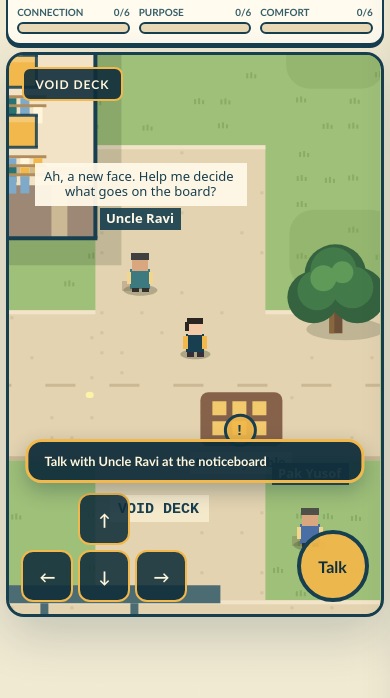
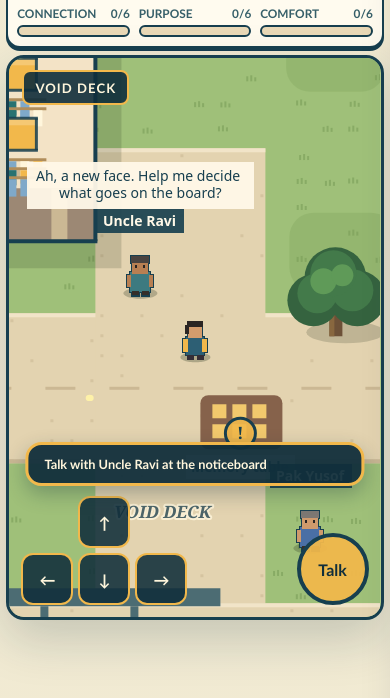
Before and after one commit to ming3465/Tencent-Hackathon-9Aug, a website built with Vite: page index.html in a window 390 px wide. Both pictures are taken after a click on the button "Begin a neighbourhood day". Shown: the part 68-766 px from the top of the page. Built offline with nearby package versions, Linux system fonts and the light colour scheme.

Commit message:
Micro-polish pass and handoff-ready improvement backlog
Typography: the three monospace text styles read as debug output, so district
labels are now quiet italic estate signage with a cream halo, world consequence
labels use the UI face, and every in-world string is at least 14px. The smallest
UI sizes were raised toward the floor docs/ACCESSIBILITY.md promises. The "OK"
completion badge was placeholder text at 10px and is now a check glyph at 18px.

Characters: everyone now carries the same ink outline weight the buildings use,
has eyes, and arms in their own skin tone rather than the shared gold bars that
read as luggage. Eight residents across four skin tones, and the player is no
longer the palest person in the estate - which mattered for a game whose pitch
is elder visibility.

Touch: the prompt's Interact button is hidden on coarse pointers, where the
d-pad's Talk button already does the same job. A tablet was showing three ways
to interact at once.

docs/IMPROVEMENTS.md is restructured for handoff to other agents: how to use it,
the project constraints that must never be broken, the verification gate, and an
"already done" table so nobody redoes landed work.

65 tests, 21/21 browser smoke.

Co-Authored-By: Claude Opus 5 (1M context) <noreply@anthropic.com>

```diff
--- a/index.html
+++ b/index.html
@@ -361,7 +361,7 @@
 
       .brand-lockup span {
         color: var(--coral);
-        font-size: 0.72rem;
+        font-size: 0.8rem;
         font-weight: 900;
         letter-spacing: 0.12em;
         text-transform: uppercase;
@@ -383,7 +383,7 @@
         gap: 0.5rem;
         margin-bottom: 0.28rem;
         color: var(--ink-soft);
-        font-size: 0.72rem;
+        font-size: 0.8rem;
         font-weight: 900;
         text-transform: uppercase;
       }
@@ -465,7 +465,7 @@
         background: rgba(16, 46, 59, 0.9);
         border: 2px solid var(--gold);
         border-radius: 8px;
-        font-size: 0.75rem;
+        font-size: 0.82rem;
         font-weight: 900;
         letter-spacing: 0.08em;
         text-transform: uppercase;
@@ -575,7 +575,7 @@
       .journal-header p {
         margin: 0 0 0.25rem;
         color: var(--gold);
-        font-size: 0.7rem;
+        font-size: 0.78rem;
         font-weight: 900;
         letter-spacing: 0.12em;
         text-transform: uppercase;
@@ -621,7 +621,7 @@
         background: var(--sand);
         border: 2px solid var(--ink);
         border-radius: 50%;
-        font-size: 0.67rem;
+        font-size: 0.82rem;
         font-weight: 900;
       }
 
@@ -638,7 +638,7 @@
       .journal-item p {
         margin: 0;
         color: var(--ink-soft);
-        font-size: 0.76rem;
+        font-size: 0.82rem;
         line-height: 1.35;
       }
 
@@ -649,7 +649,7 @@
         color: var(--cream);
         background: var(--teal);
         border: 2px solid var(--ink);
-        font-size: 0.72rem;
+        font-size: 0.8rem;
       }
 
       .evening-card {
@@ -696,7 +696,7 @@
 
       .sound-row label {
         color: var(--ink-soft);
-        font-size: 0.76rem;
+        font-size: 0.82rem;
         font-weight: 800;
       }
 
@@ -715,7 +715,7 @@
       .sound-note {
         margin: 0.55rem 0 0;
         color: var(--ink-soft);
-        font-size: 0.68rem;
+        font-size: 0.78rem;
         line-height: 1.4;
       }
 
@@ -762,7 +762,7 @@
       .dialog-kicker {
         margin: 0 0 0.35rem;
         color: var(--coral);
-        font-size: 0.72rem;
+        font-size: 0.8rem;
         font-weight: 900;
         letter-spacing: 0.12em;
         text-transform: uppercase;
@@ -802,7 +802,7 @@
       .dialog-progress {
         margin: 0.25rem 0 0;
         color: var(--ink-soft);
-        font-size: 0.68rem;
+        font-size: 0.78rem;
         font-weight: 800;
         letter-spacing: 0.14em;
         text-transform: uppercase;
@@ -1022,7 +1022,7 @@
 
       .summary-stat span {
         color: var(--ink-soft);
-        font-size: 0.7rem;
+        font-size: 0.78rem;
         font-weight: 900;
         text-transform: uppercase;
       }
@@ -1141,7 +1141,7 @@
         .brand-lockup span { display: none; }
         .brand-lockup strong { font-size: 1.15rem; }
         .icon-button { padding: 0.45rem 0.55rem; }
-        .meter-label { font-size: 0.62rem; }
+        .meter-label { font-size: 0.74rem; }
 
         .world-shell {
           height: min(67dvh, 610px);
@@ -1186,6 +1186,19 @@
       @media (pointer: coarse) {
         .touch-controls {
           display: flex;
+        }
+
+        /*
+         * Once the d-pad and its Talk button are on screen, the prompt's own
+         * Interact button is a third way to do the same thing. On a tablet all
+         * three were showing at once.
+         */
+        .interact-button {
+          display: none;
+        }
+
+        .interaction-prompt {
+          justify-content: flex-start;
         }
       }
 
--- a/src/game/sandboxScene.ts
+++ b/src/game/sandboxScene.ts
@@ -384,7 +384,7 @@ export class SandboxScene extends Phaser.Scene {
 
     marker.ring.setFillStyle(0x3f7a57, 0.95);
     marker.ring.setStrokeStyle(4, 0xf4d58d, 1);
-    marker.badge.setText("OK").setFontSize(10);
+    marker.badge.setText("\u2713").setFontSize(18);
     marker.label.setText(`${marker.label.text.replace("  DONE", "")}  DONE`);
 
     const resident = this.residentByActivity.get(activityId);
@@ -452,8 +452,13 @@ export class SandboxScene extends Phaser.Scene {
     if (!this.textures.exists("player")) {
       const graphics = this.make.graphics({ x: 0, y: 0 });
       graphics.fillStyle(INK, 1);
+      graphics.fillRect(6, 19, 20, 20);
+      graphics.fillRect(8, 6, 16, 16);
+      graphics.fillRect(3, 21, 7, 15);
+      graphics.fillRect(22, 21, 7, 15);
+      graphics.fillStyle(0x2d5f74, 1);
       graphics.fillRect(7, 20, 18, 18);
-      graphics.fillStyle(0xf4c9a8, 1);
+      graphics.fillStyle(0xd39c6d, 1);
       graphics.fillRect(9, 7, 14, 14);
       graphics.fillStyle(0x2a2523, 1);
       graphics.fillRect(8, 4, 16, 6);
@@ -468,33 +473,59 @@ export class SandboxScene extends Phaser.Scene {
       graphics.destroy();
     }
 
-    this.createResidentTexture("resident-mei", 0xc85c5c, 0x2a2523);
-    this.createResidentTexture("resident-ravi", 0x3d7a80, 0x404040);
-    this.createResidentTexture("resident-siti", 0x7b5aa6, 0x4c3b5f);
-    this.createResidentTexture("resident-seng", 0x8a6b3d, 0x35302b);
-    this.createResidentTexture("resident-rosnah", 0x2f7d5f, 0x2a2523);
-    this.createResidentTexture("resident-yusof", 0x4a6fa5, 0x50504a);
-    this.createResidentTexture("resident-meng", 0xd98a3c, 0x3a3a3a);
-    this.createResidentTexture("resident-weiling", 0xc76a9a, 0x241f1c);
+    this.createResidentTexture("resident-mei", 0xc85c5c, 0x6b6560, 0xe3b58c);
+    this.createResidentTexture("resident-ravi", 0x3d7a80, 0x4a4340, 0xb87f52);
+    this.createResidentTexture("resident-siti", 0x7b5aa6, 0x4c3b5f, 0xcf9a6c);
+    this.createResidentTexture("resident-seng", 0x8a6b3d, 0x8d8880, 0xe8c49b);
+    this.createResidentTexture("resident-rosnah", 0x2f7d5f, 0x2a2523, 0xa8703f);
+    this.createResidentTexture("resident-yusof", 0x4a6fa5, 0x7d7873, 0xcf9a6c);
+    this.createResidentTexture("resident-meng", 0xd98a3c, 0x5a5550, 0xe3b58c);
+    this.createResidentTexture("resident-weiling", 0xc76a9a, 0x241f1c, 0xecc6a0);
   }
 
-  private createResidentTexture(key: string, shirtColour: number, hairColour: number): void {
+  /**
+   * Residents share one builder but not one look: each carries its own skin
+   * tone, and everyone gets the same ink outline weight the buildings use, so
+   * people stop reading as pasted in from another game.
+   */
+  private createResidentTexture(
+    key: string,
+    shirtColour: number,
+    hairColour: number,
+    skinColour: number
+  ): void {
     if (this.textures.exists(key)) return;
     const graphics = this.make.graphics({ x: 0, y: 0 });
-    graphics.fillStyle(0x6b4f3f, 0.25);
-    graphics.fillEllipse(4, 37, 34, 10);
+
+    // Ink silhouette first; every coloured shape sits one pixel inside it.
+    graphics.fillStyle(INK, 1);
+    graphics.fillRect(7, 19, 22, 22);
+    graphics.fillRect(4, 22, 6, 14);
+    graphics.fillRect(26, 22, 6, 14);
+    graphics.fillRect(9, 6, 18, 17);
+    graphics.fillRect(8, 3, 20, 9);
+    graphics.fillRect(9, 38, 9, 6);
+    graphics.fillRect(19, 38, 9, 6);
+
     graphics.fillStyle(shirtColour, 1);
     graphics.fillRect(8, 20, 20, 20);
-    graphics.fillStyle(0xd9a77f, 1);
+
+    graphics.fillStyle(skinColour, 1);
     graphics.fillRect(10, 7, 16, 15);
+    graphics.fillRect(5, 23, 4, 12);
+    graphics.fillRect(27, 23, 4, 12);
+
     graphics.fillStyle(hairColour, 1);
     graphics.fillRect(9, 4, 18, 7);
-    graphics.fillStyle(0xf4d58d, 1);
-    graphics.fillRect(5, 23, 4, 12);
-    graphics.fillRect(27, 23, 4, 12);
+
+    graphics.fillStyle(0x2a2523, 1);
+    graphics.fillRect(13, 13, 2, 3);
+    graphics.fillRect(21, 13, 2, 3);
+
     graphics.fillStyle(0x352f2a, 1);
     graphics.fillRect(10, 39, 7, 4);
     graphics.fillRect(20, 39, 7, 4);
+
     graphics.generateTexture(key, 36, 44);
     graphics.destroy();
   }
@@ -1007,11 +1038,11 @@ export class SandboxScene extends Phaser.Scene {
   private addChoiceLabel(x: number, y: number, text: string, depth: number): void {
     this.add.text(x, y, text, {
       color: "#fff6dc",
-      fontFamily: "ui-monospace, monospace",
-      fontSize: "12px",
+      fontFamily: "system-ui, -apple-system, sans-serif",
+      fontSize: "14px",
       fontStyle: "bold",
       backgroundColor: "#173f4fe8",
-      padding: { x: 6, y: 3 },
+      padding: { x: 8, y: 4 },
     }).setOrigin(0.5, 0).setDepth(depth);
   }
 
@@ -1044,14 +1075,19 @@ export class SandboxScene extends Phaser.Scene {
   }
 
   private addMapLabel(x: number, y: number, text: string): void {
-    this.add.text(x, y, text, {
-      color: "#173f4f",
-      fontFamily: "ui-monospace, monospace",
-      fontSize: "15px",
-      fontStyle: "bold",
-      backgroundColor: "#f7edcfdd",
-      padding: { x: 8, y: 5 },
-    }).setDepth(y + 1);
+    // Quiet estate signage rather than a debug print: no plate, a cream halo so
+    // it stays legible over grass and concrete alike.
+    this.add
+      .text(x, y, text, {
+        color: "#2c4d5a",
+        fontFamily: "Georgia, 'Times New Roman', serif",
+        fontSize: "17px",
+        fontStyle: "bold italic",
+        padding: { x: 2, y: 2 },
+      })
+      .setStroke("#fff6dc", 4)
+      .setAlpha(0.82)
+      .setDepth(y + 1);
   }
 
   private addObstacle(x: number, y: number, width: number, height: number): void {
@@ -1070,7 +1106,7 @@ export class SandboxScene extends Phaser.Scene {
         .text(definition.x, definition.y - 42, definition.name, {
           color: "#fff8e8",
           fontFamily: "system-ui, sans-serif",
-          fontSize: "13px",
+          fontSize: "14px",
           fontStyle: "bold",
           backgroundColor: "#173f4fe8",
           padding: { x: 6, y: 3 },
@@ -1080,7 +1116,7 @@ export class SandboxScene extends Phaser.Scene {
         .text(definition.x, definition.y - 66, definition.greeting, {
           color: "#173f4f",
           fontFamily: "system-ui, sans-serif",
-          fontSize: "13px",
+          fontSize: "14px",
           backgroundColor: "#fff8e8f2",
           padding: { x: 9, y: 6 },
           wordWrap: { width: 210 },
@@ -1203,7 +1239,7 @@ export class SandboxScene extends Phaser.Scene {
         .text(definition.x, definition.y - 42, definition.name, {
           color: "#fff8e8",
           fontFamily: "system-ui, sans-serif",
-          fontSize: "13px",
+          fontSize: "14px",
           fontStyle: "bold",
           backgroundColor: "#173f4fe8",
           padding: { x: 6, y: 3 },
@@ -1214,7 +1250,7 @@ export class SandboxScene extends Phaser.Scene {
         .text(definition.x, definition.y - 66, definition.lines[0], {
           color: "#173f4f",
           fontFamily: "system-ui, sans-serif",
-          fontSize: "13px",
+          fontSize: "14px",
           backgroundColor: "#fff8e8f2",
           padding: { x: 9, y: 6 },
           wordWrap: { width: 210 },
@@ -1354,14 +1390,14 @@ export class SandboxScene extends Phaser.Scene {
         .setDepth(interaction.y + 30);
       const badge = this.add.text(interaction.x, interaction.y, "!", {
         color: "#173f4f",
-        fontFamily: "ui-monospace, monospace",
-        fontSize: "15px",
+        fontFamily: "Georgia, 'Times New Roman', serif",
+        fontSize: "17px",
         fontStyle: "bold",
       }).setOrigin(0.5).setDepth(interaction.y + 31);
       const label = this.add.text(interaction.x, interaction.y + 22, interaction.shortLabel, {
         color: "#173f4f",
         fontFamily: "system-ui, sans-serif",
-        fontSize: "13px",
+        fontSize: "14px",
         fontStyle: "bold",
         backgroundColor: "#fff8e8e6",
         padding: { x: 5, y: 3 },
```
Also changed, not shown: docs/IMPROVEMENTS.md (+58 -4 lines), docs/screenshots/02-neighbourhood.png, docs/screenshots/03-nearby-resident.png, docs/screenshots/04-dialogue.png, docs/screenshots/05-choice-consequence.png, docs/screenshots/06-evening-light.png, docs/screenshots/07-evening-reflection.png, docs/screenshots/08-day-complete.png, docs/screenshots/09-mobile-360.png, docs/screenshots/hero-day.png, docs/screenshots/hero-evening.png.
